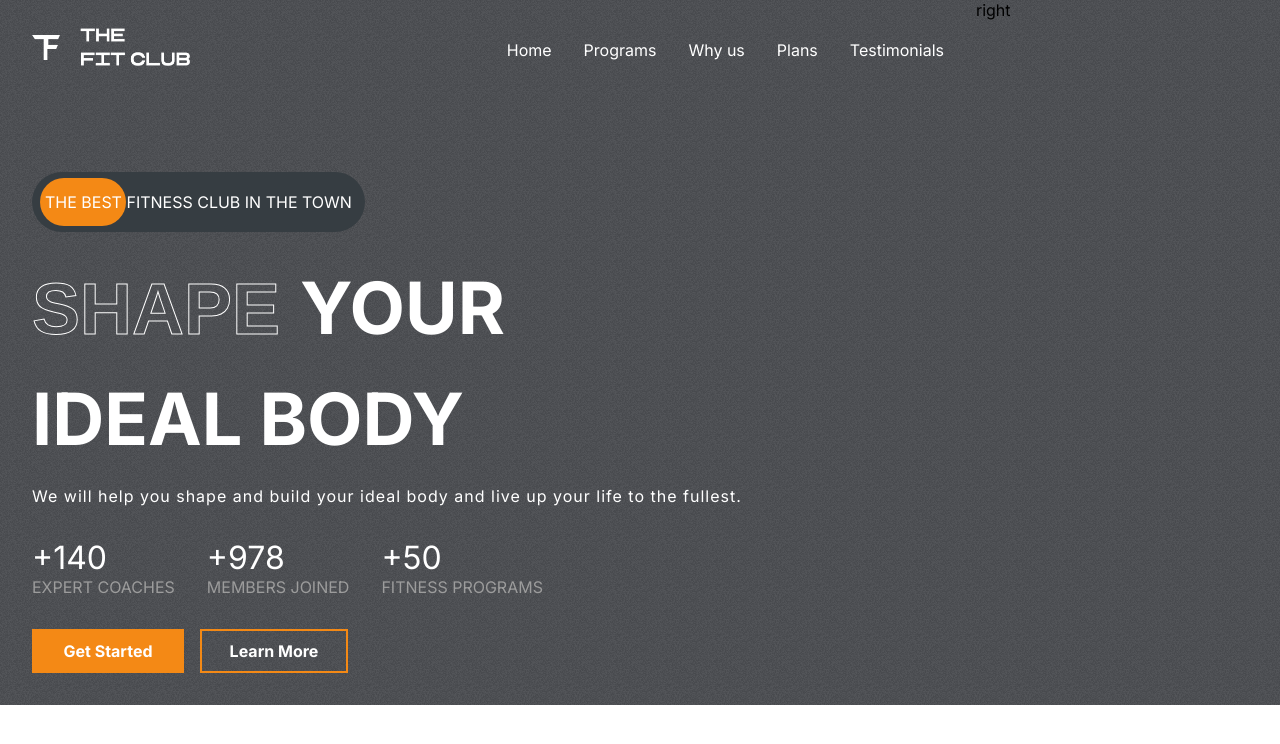
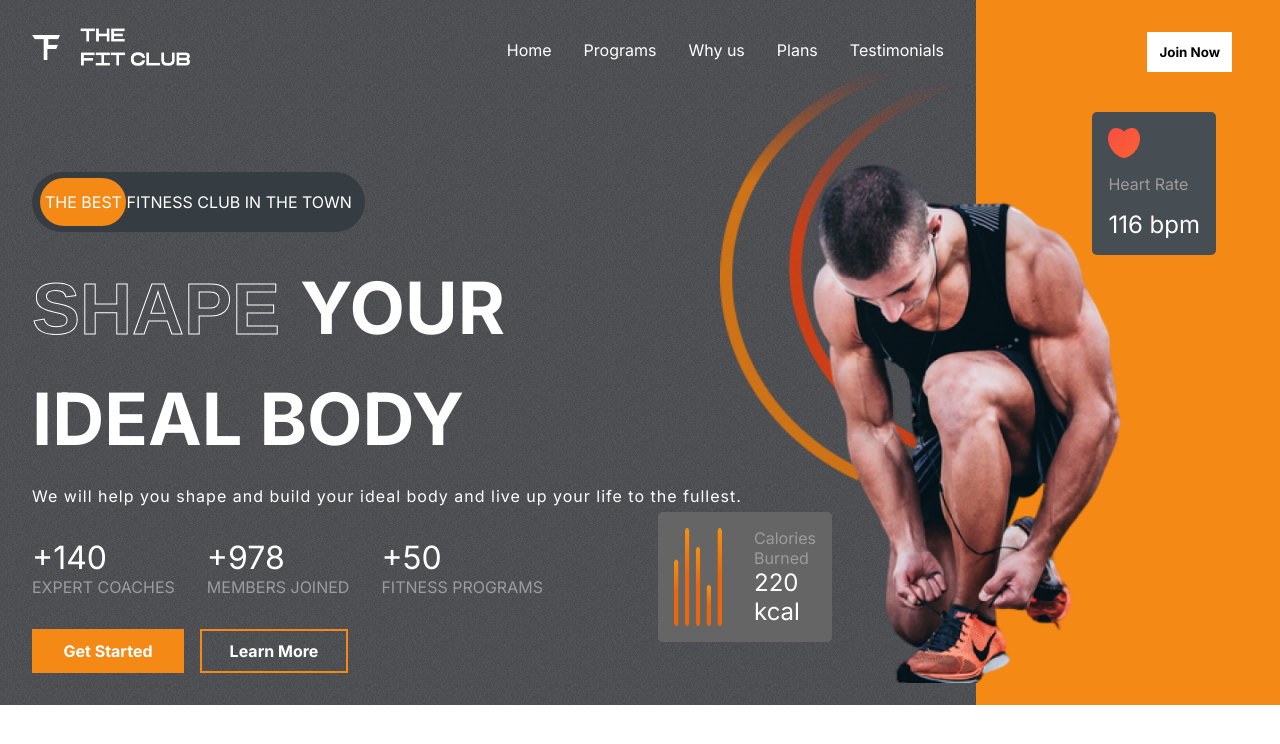
Before and after one commit to AnnaKuliga/react-responsive-gym-app, a React (Create React App) app: page / in a window 1280 px wide. Shown: the top 744 px of the page. Built offline with nearby package versions, Linux system fonts and the light colour scheme.

Commit message:
added and styled hero images/ calories and heart rate sections

```diff
--- a/src/components/Hero.css
+++ b/src/components/Hero.css
@@ -12,6 +12,8 @@
 }
 .right-h {
   flex: 1;
+  position: relative;
+  background-color: var(--orange);
 }
 .the-best-ad {
   margin-top: 4rem;
@@ -87,3 +89,73 @@
   width: 8rem;
   border: 2px solid var(--orange);
 }
+.right-h > .btn {
+  position: absolute;
+  right: 3rem;
+  top: 2rem;
+  color: black;
+}
+
+.heart-rate {
+  display: flex;
+  flex-direction: column;
+  gap: 1rem;
+  background-color: var(--darkGrey);
+  width: fit-content;
+  padding: 1rem;
+  align-items: flex-start;
+  border-radius: 5px;
+  position: absolute;
+  right: 4rem;
+  top: 7rem;
+}
+.heart-rate > img {
+  width: 2rem;
+}
+.heart-rate > :nth-child(2) {
+  color: var(--gray);
+}
+.heart-rate > :nth-child(3) {
+  color: white;
+  font-size: 1.5rem;
+}
+
+.hero-image {
+  position: absolute;
+  top: 10rem;
+  right: 8rem;
+  width: 23rem;
+}
+.hero-image-back {
+  position: absolute;
+  top: 4rem;
+  right: 20rem;
+  z-index: -1;
+  width: 15rem;
+}
+.calories {
+  display: flex;
+  gap: 2rem;
+  background-color: var(--caloryCard);
+  border-radius: 5px;
+  padding: 1rem;
+  width: fit-content;
+  position: absolute;
+  top: 32rem;
+  right: 28rem;
+}
+.calories > img {
+  width: 3rem;
+}
+.calories > div {
+  display: flex;
+  flex-direction: column;
+  justify-content: space-between;
+}
+.calories > div > :nth-child(1) {
+  color: var(--gray);
+}
+.calories > div > :nth-child(2) {
+  color: white;
+  font-size: 1.5rem;
+}
--- a/src/components/Hero.jsx
+++ b/src/components/Hero.jsx
@@ -1,6 +1,11 @@
 import React from "react";
 import "./Hero.css";
 import Header from "./Header";
+import hero_image from "../assets/hero_image.png";
+import hero_image_back from "../assets/hero_image_back.png";
+import Heart from "../assets/heart.png";
+import Calories from "../assets/calories.png";
+
 const Hero = () => {
   return (
     <div className="hero">
@@ -50,7 +55,28 @@
           <buttons className="btn">Learn More</buttons>
         </div>
       </div>
-      <div className="right-h">right</div>
+      <div className="right-h">
+        <button className="btn">Join Now</button>
+
+        <div className="heart-rate">
+          <img src={Heart} alt="" />
+          <span>Heart Rate</span>
+          <span>116 bpm</span>
+        </div>
+
+        {/*hero images*/}
+        <img src={hero_image} alt="" className="hero-image" />
+        <img src={hero_image_back} alt="" className="hero-image-back" />
+
+        {/*calories*/}
+        <div className="calories">
+          <img src={Calories} alt="" />
+          <div>
+            <span>Calories Burned</span>
+            <span>220 kcal</span>
+          </div>
+        </div>
+      </div>
     </div>
   );
 };
```
